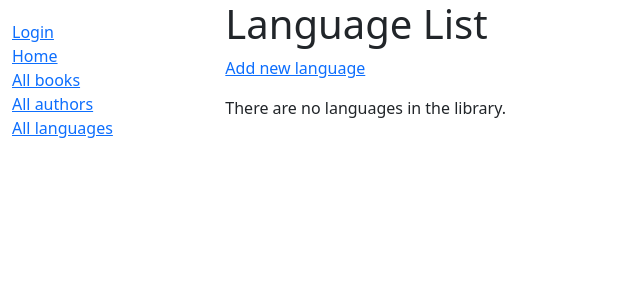
After one commit to Ivan220TTIT/django_local_library, a Django app: page /catalog/languages/ in a window 1280 px wide. The commit adds this page. Shown: the top 300 px of the page, without its empty margins (0-640 px from the left). Run offline with Django 5.2, Linux system fonts and the light colour scheme; data that the repository does not hold is empty.

Commit message:
Окончательно

```diff
--- a/catalog/urls.py
+++ b/catalog/urls.py
@@ -15,5 +15,9 @@ urlpatterns = [
     path('book/<int:pk>/update/', views.BookUpdate.as_view(), name='book-update'),
     path('book/<int:pk>/delete/', views.BookDelete.as_view(), name='book-delete'),
     path('borrowed/', views.LoanedBooksAllListView.as_view(), name='all-borrowed'),
-
+    path('languages/', views.LanguageListView.as_view(), name='languages'),
+    path('language/<int:pk>', views.LanguageDetailView.as_view(), name='language-detail'),
+    path('language/create/', views.LanguageCreate.as_view(), name='language-create'),
+    path('language/<int:pk>/update/', views.LanguageUpdate.as_view(), name='language-update'),
+    path('language/<int:pk>/delete/', views.LanguageDelete.as_view(), name='language-delete'),
 ]
--- a/catalog/views.py
+++ b/catalog/views.py
@@ -10,7 +10,7 @@ from django.contrib.auth.decorators import login_required
 from django.contrib.auth.mixins import LoginRequiredMixin, PermissionRequiredMixin
 from django.db.models import RestrictedError
 
-from .models import Book, Author, BookInstance, Genre
+from .models import Book, Author, BookInstance, Language
 from catalog.forms import RenewBookForm
 
 
@@ -157,3 +157,22 @@ class LoanedBooksAllListView(PermissionRequiredMixin, generic.ListView):
 
     def get_queryset(self):
         return BookInstance.objects.filter(status__exact='o').order_by('due_back')
+
+class LanguageListView(generic.ListView):
+    model = Language
+    paginate_by = 10
+
+class LanguageDetailView(generic.DetailView):
+    model = Language
+
+class LanguageCreate(CreateView):
+    model = Language
+    fields = ['name']
+
+class LanguageUpdate(UpdateView):
+    model = Language
+    fields = ['name']
+
+class LanguageDelete(DeleteView):
+    model = Language
+    success_url = reverse_lazy('languages')
--- a/templates/base_generic.html
+++ b/templates/base_generic.html
@@ -34,6 +34,7 @@
               <li><a href="{% url 'index' %}">Home</a></li>
               <li><a href="{% url 'books' %}">All books</a></li>
               <li><a href="">All authors</a></li>
+              <li><a href="{% url 'languages' %}">All languages</a></li>
             </ul>
           {% endblock %}
         </div>
--- /dev/null
+++ b/templates/catalog/language_list.html
@@ -0,0 +1,18 @@
+
+    {% extends "base_generic.html" %}
+
+{% block content %}
+  <h1>Language List</h1>
+    <p><a href="{% url 'language-create' %}">Add new language</a></p>
+  {% if language_list %}
+    <ul>
+      {% for language in language_list %}
+        <li>
+          <a href="{{ language.get_absolute_url }}">{{ language.name }}</a>
+        </li>
+      {% endfor %}
+    </ul>
+  {% else %}
+    <p>There are no languages in the library.</p>
+  {% endif %}
+{% endblock %}
```
Also changed, not shown: catalog/models.py (+12 -0 lines), templates/catalog/language_confirm_delete.html (added, +20 -0 lines), templates/catalog/language_detail.html (added, +25 -0 lines), templates/catalog/language_form.html (added, +20 -0 lines), catalog/migrations/0005_language.py (added), db.sqlite3.
